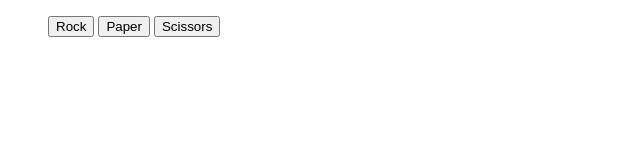
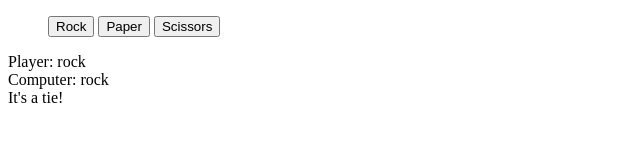
Before and after one commit to JohnWJackson/TheOdenProject-RockPaperScissors, a plain HTML site: page index.html in a window 1280 px wide. Both pictures are taken after a click on the button "Rock". Shown: the whole page, without its empty margins (0-640 px from the left). Drawn offline with Linux system fonts and the light colour scheme.

Commit message:
Display result and player/cpu choices on the page

```diff
--- a/game.js
+++ b/game.js
@@ -2,9 +2,12 @@ var btns = document.querySelectorAll('button');
 btns.forEach(btn => btn.addEventListener('click', game));
 
 function game(e) {
-  const id = e.target.id;
-  const result = playRound(id, computerPlay());
-  console.log(result[1]);
+  const playerChoice = e.target.id;
+  const cpuChoice = computerPlay()
+  displayChoices(playerChoice, cpuChoice);
+
+  const result = playRound(playerChoice, cpuChoice);
+  displayResult(result);
 }
 
 function computerPlay() {
@@ -54,4 +57,14 @@ function playRound(playerSelection, cpuSelection) {
   }
 }
 
-console.log()
+function displayChoices(player, cpu) {
+  const playerdiv = document.querySelector('.playerChoice');
+  const cpudiv = document.querySelector('.cpuChoice');
+  playerdiv.textContent = "Player: " + player;
+  cpudiv.textContent = "Computer: " + cpu;
+}
+
+function displayResult(result) {
+  const div = document.querySelector('.results');
+  div.textContent = result[1];
+}
--- a/index.html
+++ b/index.html
@@ -8,11 +8,14 @@
   <title>🗿 📜 ✂️</title>
 </head>
 <body>
-  <ul>
+  <ul class="choices">
     <button id='rock' type="button">Rock</button>
     <button id='paper' type="button">Paper</button>
     <button id='scissors' type="button">Scissors</button>
   </ul>
+  <div class="playerChoice"></div>
+  <div class="cpuChoice"></div>
+  <div class="results"></div>
 
   <script src="./game.js"></script>
 </body>
```
